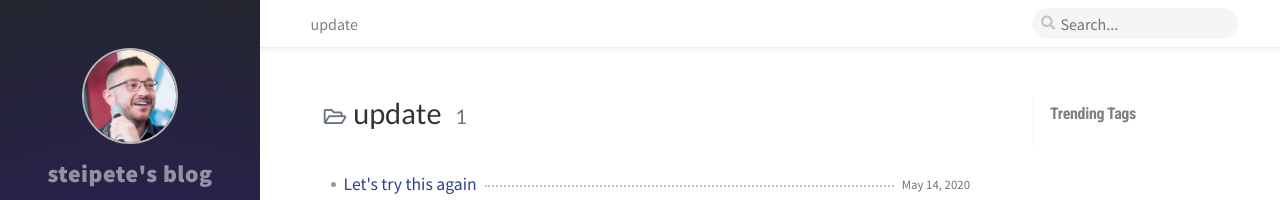
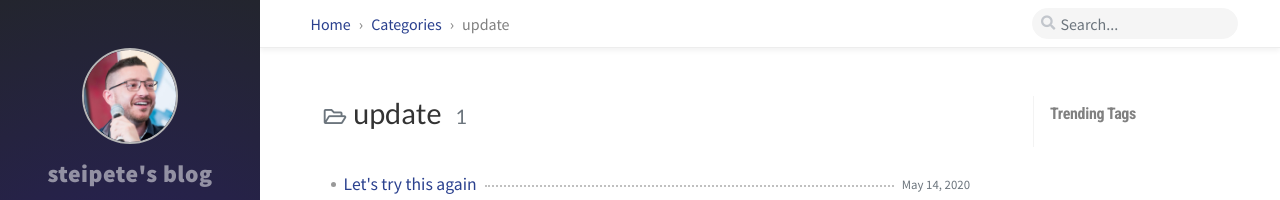
Before and after one commit to steipete/steipete.com, a Jekyll site: the page built from categories/update.html, in a window 1280 px wide. Shown: the top 200 px of the page. Built offline with Jekyll 4.4.1, drawn with Linux system fonts in a browser that asks for light colours; nearby versions of some CDN libraries; comment, search, counter and statistics services are not loaded.

Commit message:
restore category config

```diff
--- a/_config.yml
+++ b/_config.yml
@@ -136,6 +136,19 @@ defaults:
           url: /tabs/tags/
   -
     scope:
+      path: categories
+    values:
+      tab_active: Categories
+      location: Category
+      breadcrumb:
+        -
+          label: Home
+          url: /
+        -
+          label: Categories
+          url: /tabs/categories/
+  -
+    scope:
       path: tabs
     values:
       layout: page
```
